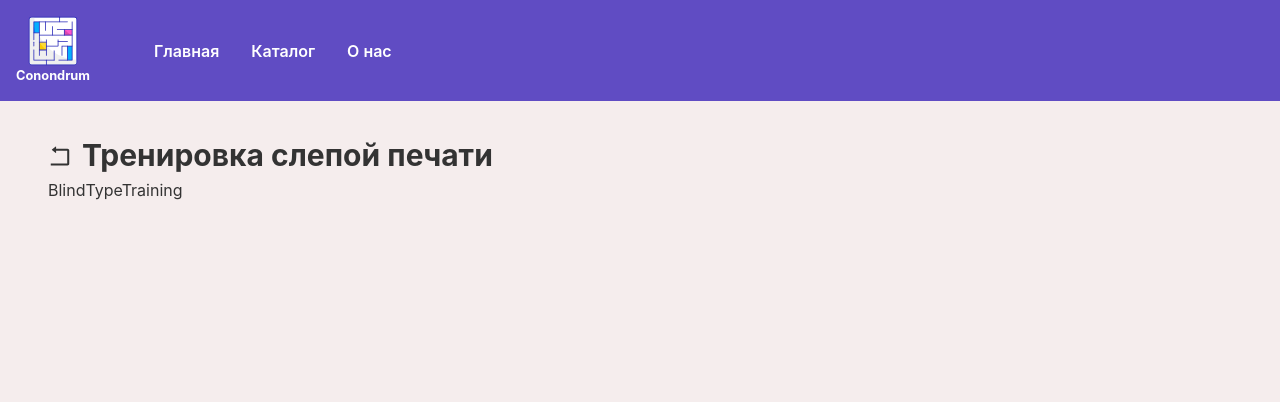
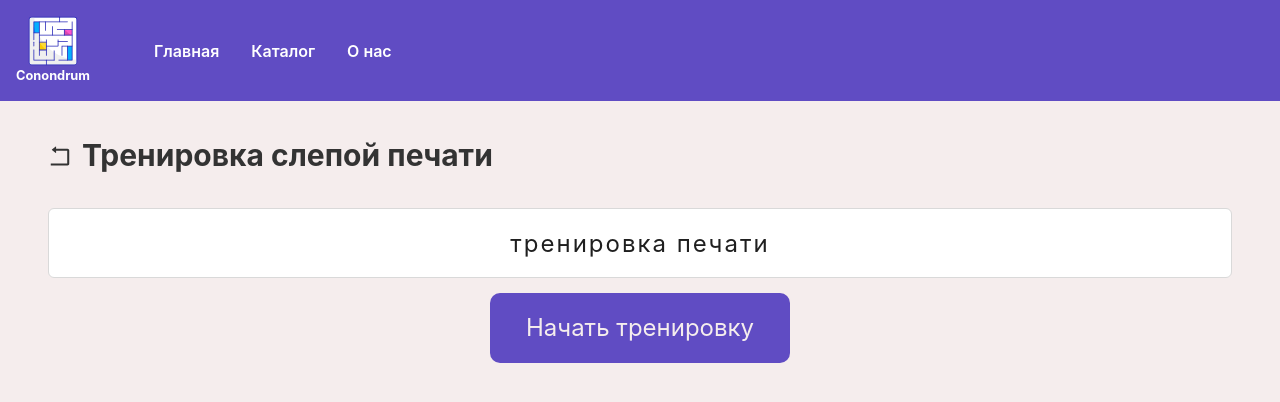
Before and after one commit to Rugnus/conundrum, a React (Vite) app: page /blind-type in a window 1280 px wide. Shown: the top 402 px of the page. Built offline with nearby package versions, Linux system fonts and the light colour scheme.

Commit message:
add blind type training v1.0

```diff
--- a/src/features/BlindTypeTraining/BlindTypeTraining.tsx
+++ b/src/features/BlindTypeTraining/BlindTypeTraining.tsx
@@ -1,5 +1,79 @@
-import { FC } from "react";
+import { Button, pxToRem } from "@conundrum/ui-kit";
+import { Input } from "antd";
+import { FC, useEffect, useRef, useState } from "react";
+import styled from "styled-components";
+
+const SBlindTypeTraining = styled.div`
+  display: flex;
+  flex-direction: column;
+  width: 100%;
+  gap: ${pxToRem(15)};
+  align-items: center;
+  margin: ${pxToRem(30)} auto;
+`;
+
+const SInputWrapper = styled.div`
+  display: flex;
+  justify-content: center;
+  align-items: center;
+  width: 100%;
+  height: 100%;
+
+  input {
+    text-align: center;
+    font-size: ${pxToRem(24)};
+    width: 100%;
+    height: ${pxToRem(70)};
+    letter-spacing: ${pxToRem(2)};
+  }
+`;
 
 export const BlindTypeTraining: FC = () => {
-  return <div>BlindTypeTraining</div>;
+  const [userInput, setUserInput] = useState<string>("тренировка печати");
+  const inputRef = useRef<HTMLInputElement>(null);
+
+  useEffect(() => {
+    inputRef?.current?.focus();
+  }, []);
+
+  const fetchRandomSentence = async () => {
+    const response = await fetch("https://api.quotable.io/random");
+    const data = await response.json();
+    console.log(data);
+
+    return data.content;
+  };
+
+  const handleRandomSentence = async () => {
+    const newSentence = await fetchRandomSentence();
+    console.log(newSentence);
+
+    setUserInput(newSentence);
+  };
+
+  const handleKeyChange = (
+    e: React.KeyboardEvent<HTMLInputElement> &
+      React.ChangeEvent<HTMLInputElement>
+  ) => {
+    const keyPressed = e.key;
+
+    if (keyPressed === userInput[0]) {
+      setUserInput((prev) => prev.slice(1));
+      if (userInput.length === 1) {
+        handleRandomSentence();
+      }
+    } else {
+      e.preventDefault();
+    }
+  };
+
+  return (
+    <SBlindTypeTraining>
+      <SInputWrapper>
+        <Input value={userInput} onKeyDown={handleKeyChange} readOnly />
+      </SInputWrapper>
+
+      <Button title="Начать тренировку" />
+    </SBlindTypeTraining>
+  );
 };
```
